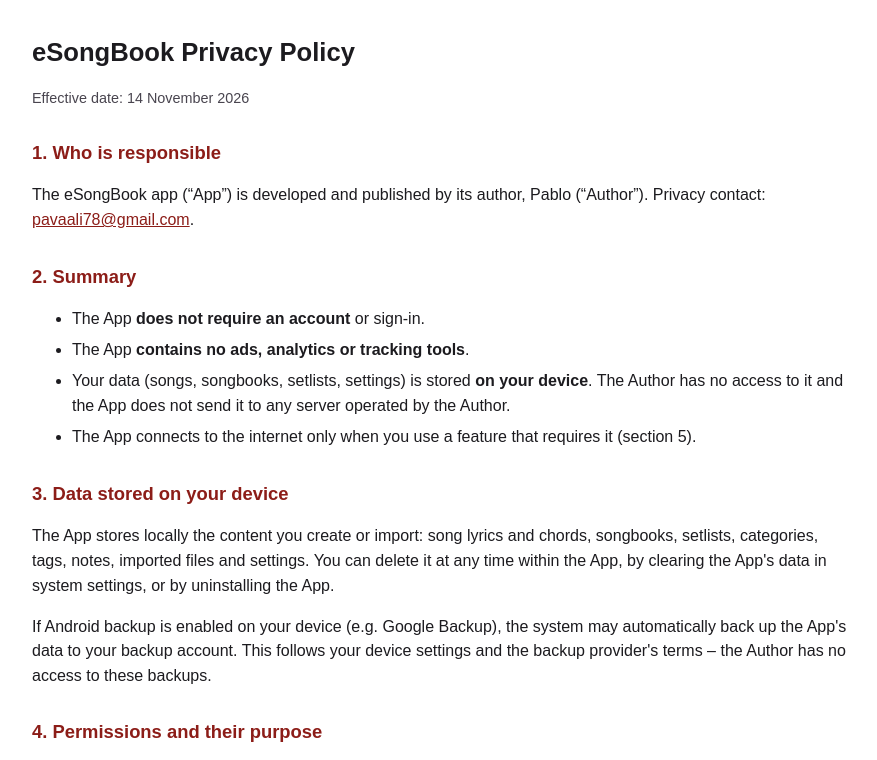
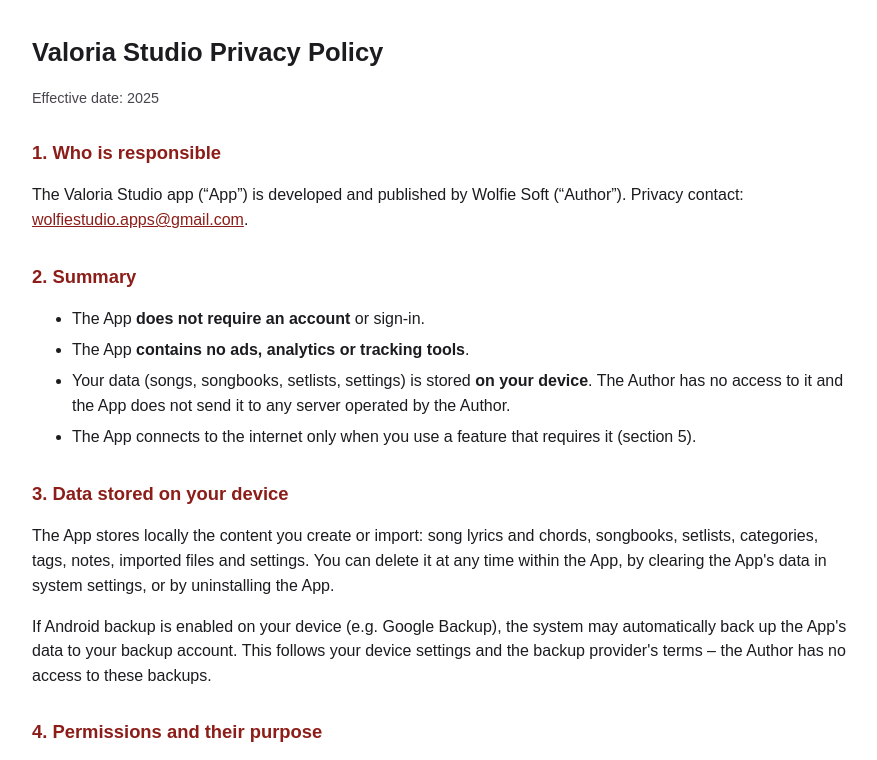
Before and after one commit to Wolfie-Soft/privacy-policy, a plain HTML site: page valoria_en.html in a window 1280 px wide. Shown: the top 760 px of the page, without its empty margins (198-1075 px from the left). Drawn offline with Linux system fonts and the light colour scheme.

Commit message:
Update privacy policy details for Valoria Studio

```diff
--- a/valoria_en.html
+++ b/valoria_en.html
@@ -3,7 +3,7 @@
 <head>
 <meta charset="utf-8">
 <meta name="viewport" content="width=device-width, initial-scale=1">
-<title>eSongBook – Privacy Policy</title>
+<title>Valoria Studio – Privacy Policy</title>
 <style>
 :root { --bg: #ffffff; --fg: #1c1b1f; --muted: #49454f; --accent: #8c1d18; }
 /*THEME*/
@@ -16,12 +16,12 @@ li { margin-bottom: 0.4em; }
 </style>
 </head>
 <body>
-<h1>eSongBook Privacy Policy</h1>
-<p class="meta">Effective date: 14 November 2026</p>
+<h1>Valoria Studio Privacy Policy</h1>
+<p class="meta">Effective date: 2025</p>
 
 <h2>1. Who is responsible</h2>
-<p>The eSongBook app (“App”) is developed and published by its author, Pablo (“Author”).
-Privacy contact: <a href="mailto:pavaali78@gmail.com">pavaali78@gmail.com</a>.</p>
+<p>The Valoria Studio app (“App”) is developed and published by Wolfie Soft (“Author”).
+Privacy contact: <a href="mailto:wolfiestudio.apps@gmail.com">wolfiestudio.apps@gmail.com</a>.</p>
 
 <h2>2. Summary</h2>
 <ul>
```
